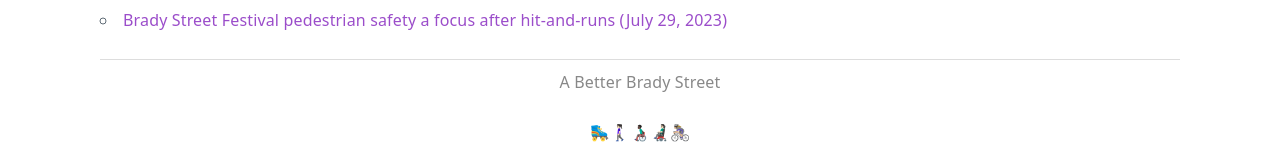
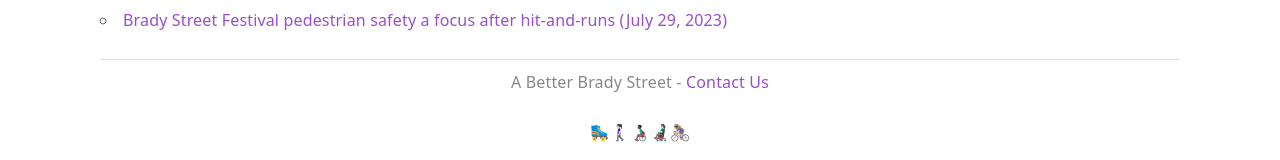
Before and after one commit to mitchellhenke/abetterbrady.github.io, a plain HTML site: page index.html in a window 1280 px wide. Shown: the part 2349-2509 px from the top of the page. Drawn offline with Linux system fonts and the light colour scheme.

Commit message:
add contact us

```diff
--- a/index.html
+++ b/index.html
@@ -206,7 +206,9 @@
 
     <!-- Footer -->
     <footer>
-      <p>A Better Brady Street</p>
+      <p>
+        A Better Brady Street - <a href="mailto:abetterbradymke@gmail.com">Contact Us</a>
+      </p>
       <p>🛼🚶🏻‍♀️👨🏿‍🦽👨🏻‍🦼🚴🏼‍♀️</p>
     </footer>
   </body>
```
